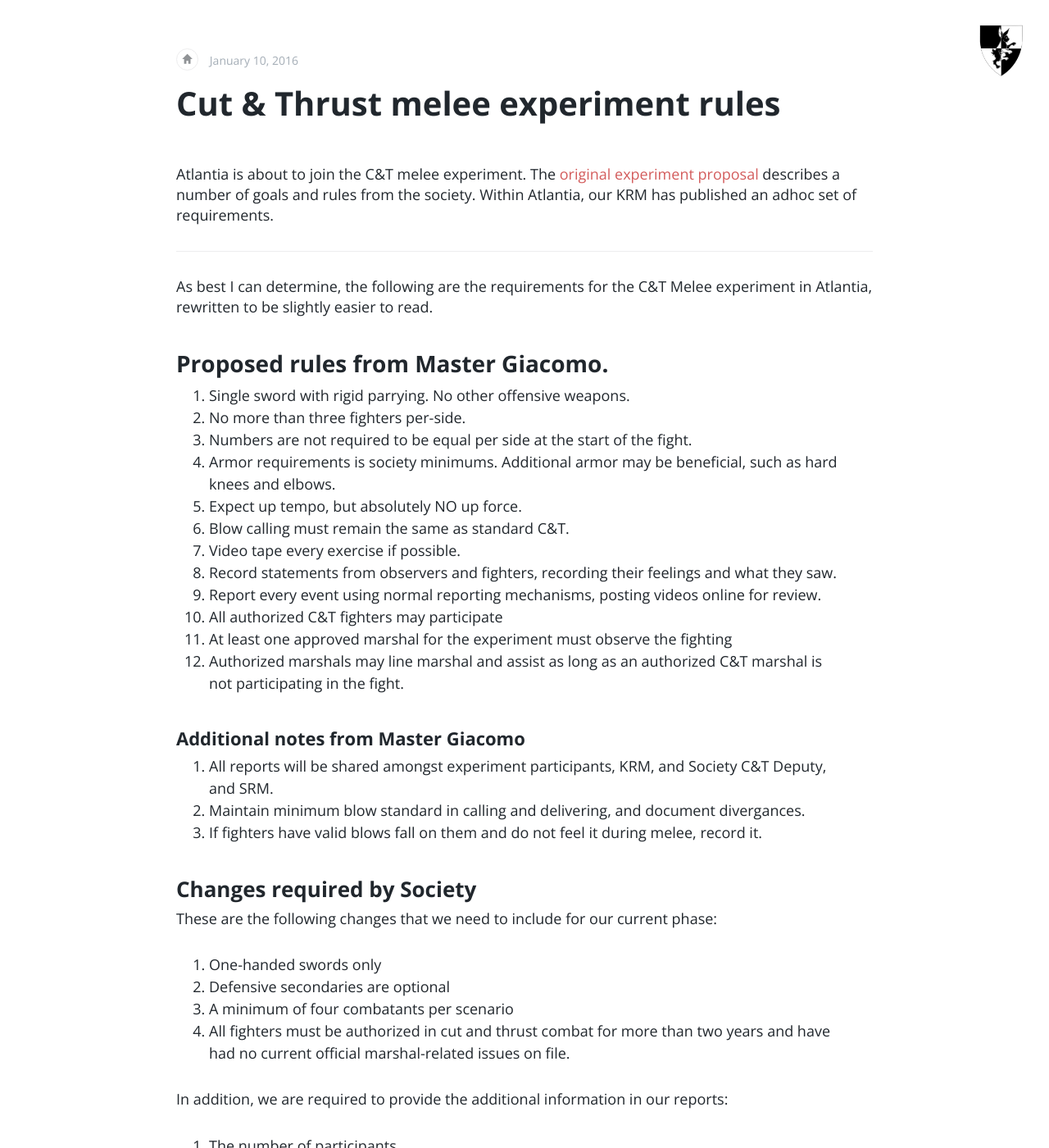
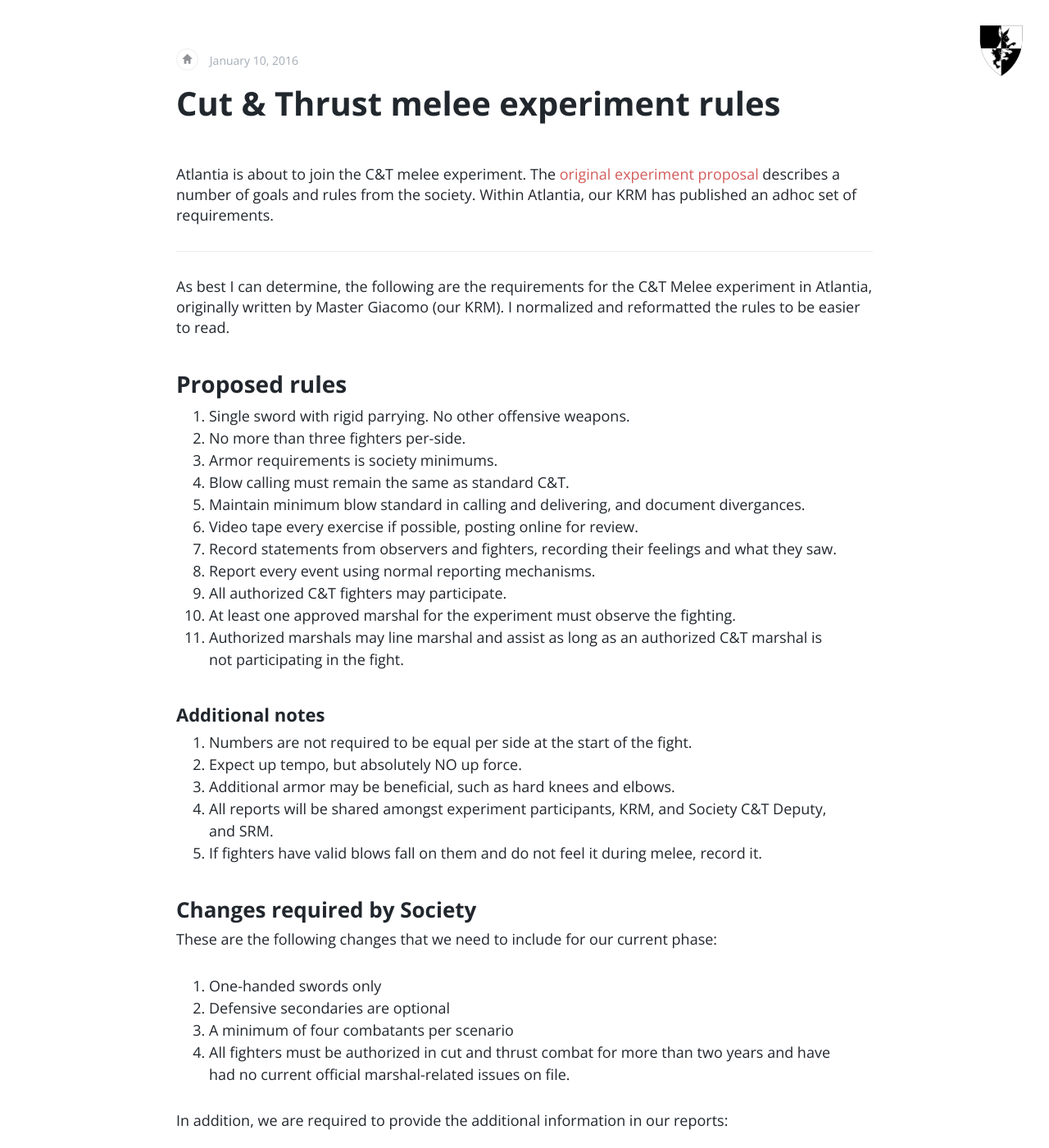
Before and after one commit to demoray/demoray.github.io, a Jekyll site: the page built from _posts/2016-01-10-cut-and-thrust-melee-rules.md, in a window 1280 px wide and 1400 px high. Shown: the whole window at 82% size. Built offline with Jekyll 4.4.1, drawn with Linux system fonts in a browser that asks for light colours; comment, search, counter and statistics services are not loaded.

Commit message:
cleanup phrasing

```diff
--- a/_posts/2016-01-10-cut-and-thrust-melee-rules.md
+++ b/_posts/2016-01-10-cut-and-thrust-melee-rules.md
@@ -7,27 +7,28 @@ Atlantia is about to join the C&T melee experiment.  The <a href='/content/pdf/C
 
 * * *
 
-As best I can determine, the following are the requirements for the C&T Melee experiment in Atlantia, rewritten to be slightly easier to read.
+As best I can determine, the following are the requirements for the C&T Melee experiment in Atlantia, originally written by Master Giacomo (our KRM).  I normalized and reformatted the rules to be easier to read.
 
-## Proposed rules from Master Giacomo.
+## Proposed rules
 
 1. Single sword with rigid parrying.  No other offensive weapons.
 1. No more than three fighters per-side.
-1. Numbers are not required to be equal per side at the start of the fight.
-1. Armor requirements is society minimums.  Additional armor may be beneficial, such as hard knees and elbows.
-1. Expect up tempo, but absolutely NO up force.
+1. Armor requirements is society minimums.
 1. Blow calling must remain the same as standard C&T.
-1. Video tape every exercise if possible.
+1. Maintain minimum blow standard in calling and delivering, and document divergances.
+1. Video tape every exercise if possible, posting online for review.
 1. Record statements from observers and fighters, recording their feelings and what they saw.
-1. Report every event using normal reporting mechanisms, posting videos online for review.
-1. All authorized C&T fighters may participate
-1. At least one approved marshal for the experiment must observe the fighting
+1. Report every event using normal reporting mechanisms.
+1. All authorized C&T fighters may participate.
+1. At least one approved marshal for the experiment must observe the fighting.
 1. Authorized marshals may line marshal and assist as long as an authorized C&T marshal is not participating in the fight.
 
-##### Additional notes from Master Giacomo
+##### Additional notes
 
+1. Numbers are not required to be equal per side at the start of the fight.
+1. Expect up tempo, but absolutely NO up force.
+1. Additional armor may be beneficial, such as hard knees and elbows.
 1. All reports will be shared amongst experiment participants, KRM, and Society C&T Deputy, and SRM.
-1. Maintain minimum blow standard in calling and delivering, and document divergances.
 1. If fighters have valid blows fall on them and do not feel it during melee, record it.
 
 ### Changes required by Society
```
